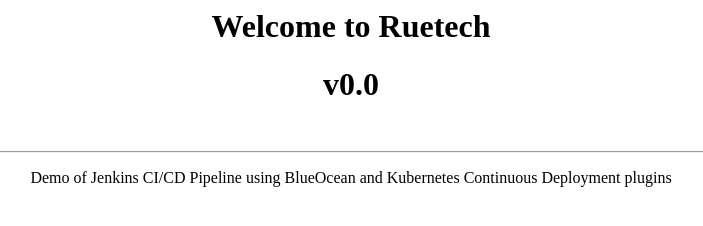
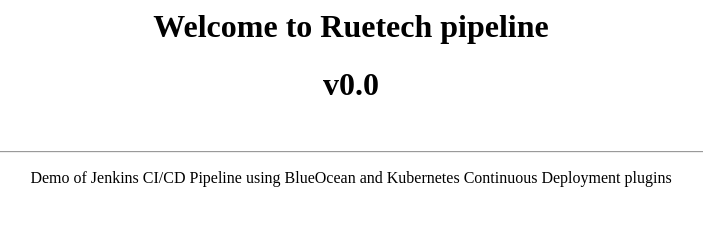
Before and after one commit to yabsambaye/test-jenkins, a plain HTML site: page index.html in a window 1280 px wide. Shown: the whole page, without its empty margins (289-992 px from the left). Drawn offline with Linux system fonts and the light colour scheme.

Commit message:
updated index

```diff
--- a/index.html
+++ b/index.html
@@ -1,5 +1,5 @@
 <center>
-	<h1>Welcome to Ruetech</h1>
+	<h1>Welcome to Ruetech pipeline </h1>
 	<h1>v0.0</h1>
 	<br><hr>
 	<p>Demo of Jenkins CI/CD Pipeline using BlueOcean and Kubernetes Continuous Deployment plugins</p>
```
